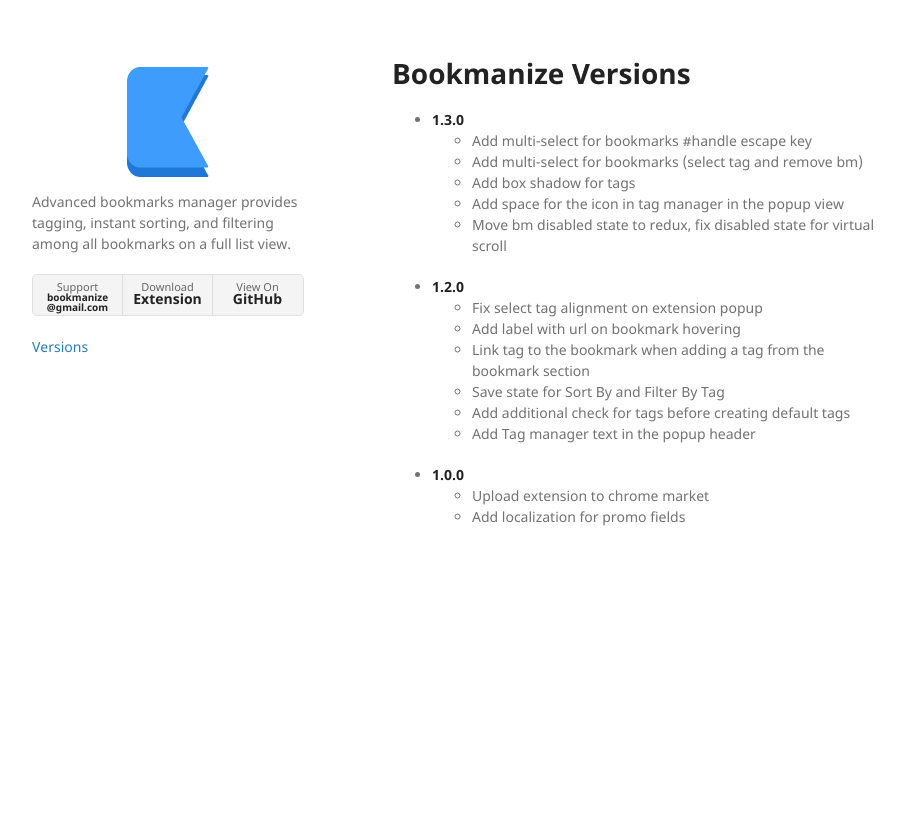
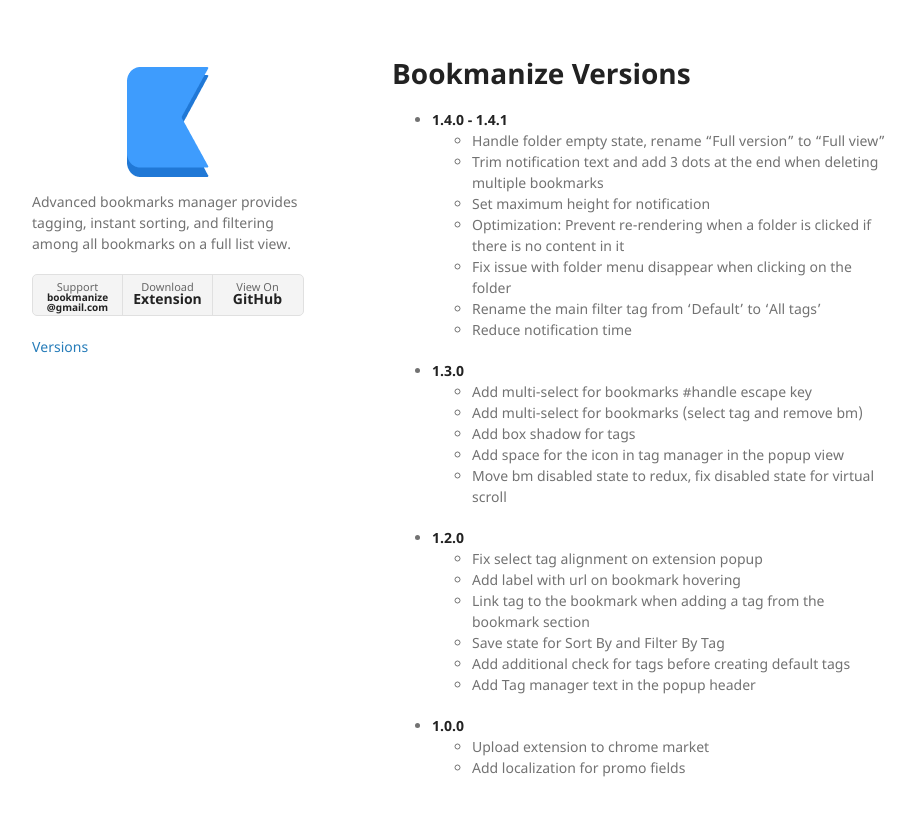
Before and after one commit to bookmanize/bookmanize.github.io, a Jekyll site: the page built from versions.md, in a window 1280 px wide. Shown: the top 816 px of the page, without its empty margins (178-1093 px from the left). Built offline with Jekyll 4.4.1, drawn with Linux system fonts in a browser that asks for light colours.

Commit message:
Update versions 1.4.1

```diff
--- a/versions.md
+++ b/versions.md
@@ -4,6 +4,14 @@
 ---
 
 # Bookmanize Versions
+ - **1.4.0 - 1.4.1**
+    - Handle folder empty state, rename "Full version" to "Full view"
+    - Trim notification text and add 3 dots at the end when deleting multiple bookmarks
+    - Set maximum height for notification
+    - Optimization: Prevent re-rendering when a folder is clicked if there is no content in it
+    - Fix issue with folder menu disappear when clicking on the folder
+    - Rename the main filter tag from 'Default' to 'All tags'
+    - Reduce notification time
  - **1.3.0**
     - Add multi-select for bookmarks #handle escape key
     - Add multi-select for bookmarks (select tag and remove bm)
```
